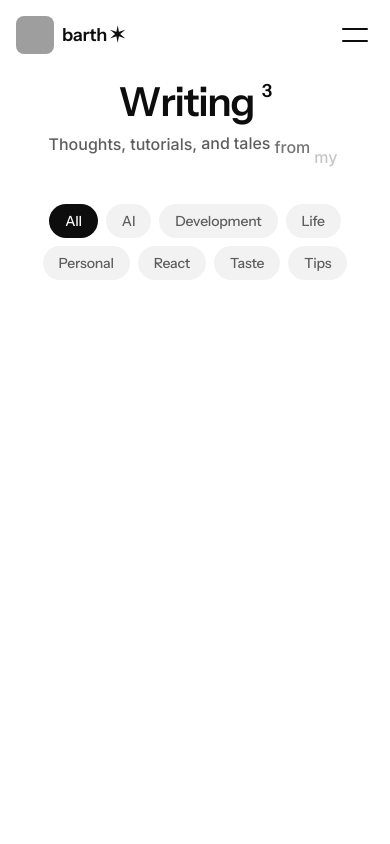
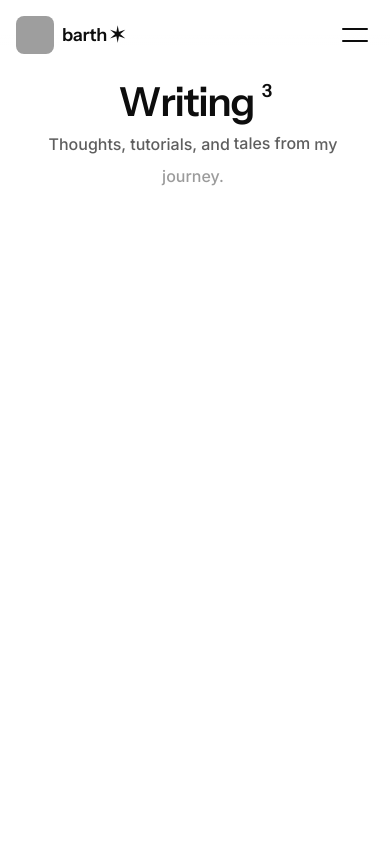
Before and after one commit to barthkosi/V2-Portfolio, a React (Vite) app: page /writing in a window 390 px wide. Shown: the top 844 px of the page. Built offline with nearby package versions, Linux system fonts and the light colour scheme; grey boxes are pictures that could not be loaded.

Commit message:
Tag Animation Updates

```diff
--- a/src/components/Filter.tsx
+++ b/src/components/Filter.tsx
@@ -1,15 +1,42 @@
+import { motion, Variants } from "motion/react";
+
 interface FilterProps {
     tags: string[];
     activeTag: string | null;
     onTagSelect: (tag: string | null) => void;
+    animate?: boolean;
+    onAnimationComplete?: () => void;
 }
 
-export default function Filter({ tags, activeTag, onTagSelect }: FilterProps) {
+const containerVariants: Variants = {
+    hidden: { opacity: 0 },
+    visible: {
+        opacity: 1,
+        transition: {
+            staggerChildren: 0.1,
+            delayChildren: 0.2
+        }
+    }
+};
+
+const itemVariants: Variants = {
+    hidden: { opacity: 0, y: 10 },
+    visible: { opacity: 1, y: 0 }
+};
+
+export default function Filter({ tags, activeTag, onTagSelect, animate = false, onAnimationComplete }: FilterProps) {
     if (tags.length === 0) return null;
 
     return (
-        <div className="flex flex-wrap max-w-[680px] justify-center lg:justify-start gap-2 mb-8">
-            <button
+        <motion.div
+            className="flex flex-wrap max-w-[680px] justify-center lg:justify-start gap-2 mb-8"
+            variants={containerVariants}
+            initial="hidden"
+            animate={animate ? "visible" : "hidden"}
+            onAnimationComplete={() => onAnimationComplete && onAnimationComplete()}
+        >
+            <motion.button
+                variants={itemVariants}
                 onClick={() => onTagSelect(null)}
                 className={`px-4 py-2 rounded-full label-s transition-colors ${activeTag === null
                     ? "bg-[var(--background-inverse)] text-[var(--content-primary-inverse)]"
@@ -17,10 +44,11 @@ export default function Filter({ tags, activeTag, onTagSelect }: FilterProps) {
                     }`}
             >
                 All
-            </button>
+            </motion.button>
             {tags.map((tag) => (
-                <button
+                <motion.button
                     key={tag}
+                    variants={itemVariants}
                     onClick={() => onTagSelect(tag === activeTag ? null : tag)}
                     className={`px-4 py-2 rounded-full label-s transition-colors ${activeTag === tag
                         ? "bg-[var(--background-inverse)] text-[var(--content-primary-inverse)]"
@@ -28,8 +56,8 @@ export default function Filter({ tags, activeTag, onTagSelect }: FilterProps) {
                         }`}
                 >
                     {tag}
-                </button>
+                </motion.button>
             ))}
-        </div>
+        </motion.div>
     );
 }
--- a/src/pages/Projects.tsx
+++ b/src/pages/Projects.tsx
@@ -13,7 +13,8 @@ export default function Projects() {
   const [tags, setTags] = useState<string[]>([]);
   const [activeTag, setActiveTag] = useState<string | null>(null);
   // InfoBlock triggers this when ready
-  const [isIntroComplete, setIsIntroComplete] = useState(false);
+  const [introFinished, setIntroFinished] = useState(false);
+  const [showCards, setShowCards] = useState(false);
 
   useEffect(() => {
     document.title = "barthkosi - projects";
@@ -53,26 +54,30 @@ export default function Projects() {
     },
   };
 
-  const shouldShow = isIntroComplete && projects.length > 0;
-
   return (
     <main className="flex flex-col lg:flex-row w-full gap-7 lg:gap-8 h-auto lg:justify-left lg:row justify-center">
       <InfoBlock
         title="Projects"
         number={projects.length}
         description="I craft visual identities and brand systems, from logos and campaigns to print and packaging."
-        onComplete={() => setIsIntroComplete(true)}
+        onComplete={() => setIntroFinished(true)}
       />
 
       <div className="w-full flex flex-col">
-        <Filter tags={tags} activeTag={activeTag} onTagSelect={setActiveTag} />
+        <Filter
+          tags={tags}
+          activeTag={activeTag}
+          onTagSelect={setActiveTag}
+          animate={introFinished}
+          onAnimationComplete={() => setShowCards(true)}
+        />
 
-        {shouldShow && (
+        {projects.length > 0 && (
           <motion.div
             className="w-full flex flex-col gap-4"
             variants={containerVariants}
             initial="hidden"
-            animate="visible"
+            animate={introFinished && showCards ? "visible" : "hidden"}
           >
             {Object.entries(
               filteredProjects.reduce((acc, project) => {
--- a/src/pages/Writing.tsx
+++ b/src/pages/Writing.tsx
@@ -12,7 +12,8 @@ export default function Writing() {
   const [filteredPosts, setFilteredPosts] = useState<ContentItem[]>([]);
   const [tags, setTags] = useState<string[]>([]);
   const [activeTag, setActiveTag] = useState<string | null>(null);
-  const [isIntroComplete, setIsIntroComplete] = useState(false);
+  const [introFinished, setIntroFinished] = useState(false);
+  const [showCards, setShowCards] = useState(false);
 
   useEffect(() => {
     document.title = "barthkosi - writing";
@@ -59,8 +60,6 @@ export default function Writing() {
     },
   };
 
-  const shouldShow = isIntroComplete && posts.length > 0;
-
   return (
     <main>
       <div className="flex flex-col lg:flex-row w-full gap-6 lg:gap-8 h-auto lg:justify-left lg:row justify-center">
@@ -68,17 +67,23 @@ export default function Writing() {
           title="Writing"
           number={posts.length}
           description="Thoughts, tutorials, and tales from my journey."
-          onComplete={() => setIsIntroComplete(true)}
+          onComplete={() => setIntroFinished(true)}
         />
 
         <div className="w-full items-center lg:items-start flex flex-col">
-          <Filter tags={tags} activeTag={activeTag} onTagSelect={setActiveTag} />
-          {shouldShow && (
+          <Filter
+            tags={tags}
+            activeTag={activeTag}
+            onTagSelect={setActiveTag}
+            animate={introFinished}
+            onAnimationComplete={() => setShowCards(true)}
+          />
+          {posts.length > 0 && (
             <motion.div
               className="w-full flex flex-col gap-4"
               variants={containerVariants}
               initial="hidden"
-              animate="visible"
+              animate={introFinished && showCards ? "visible" : "hidden"}
             >
               {Object.entries(
                 filteredPosts.reduce((acc, post) => {
```
